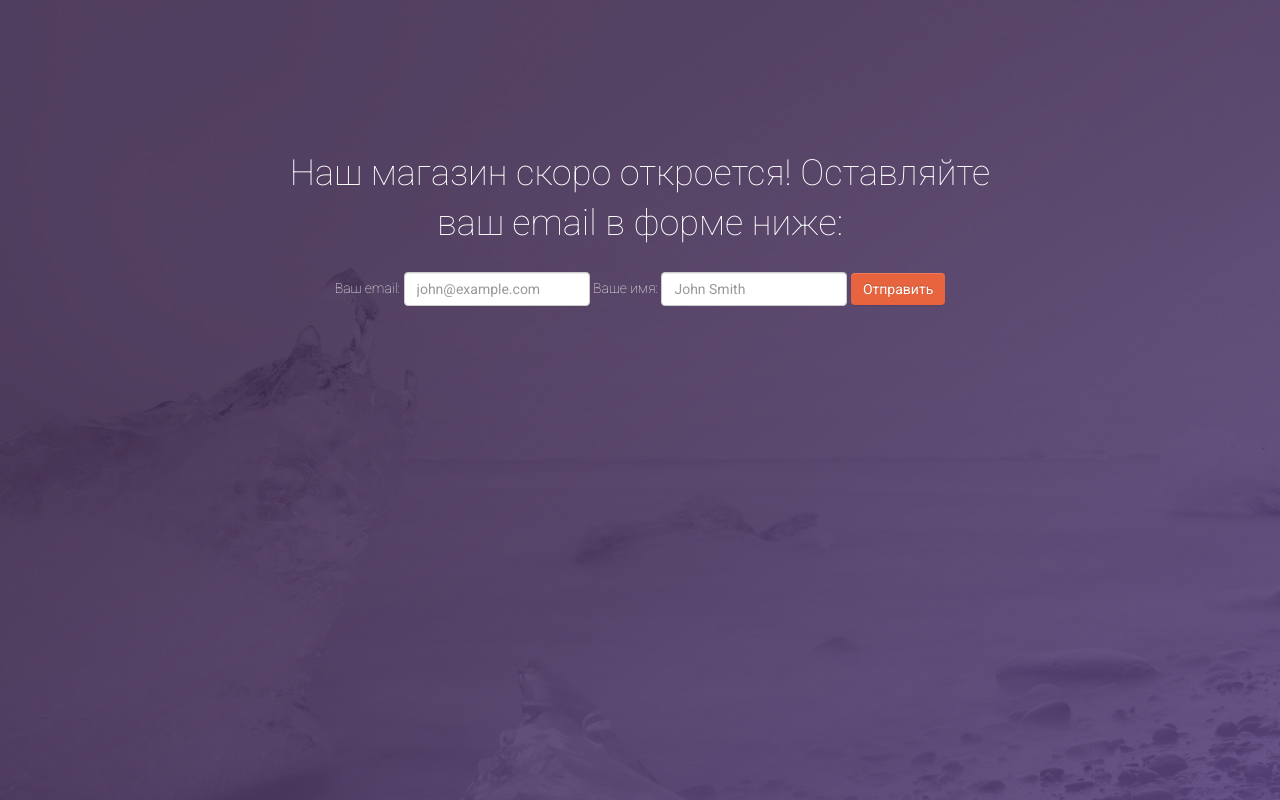
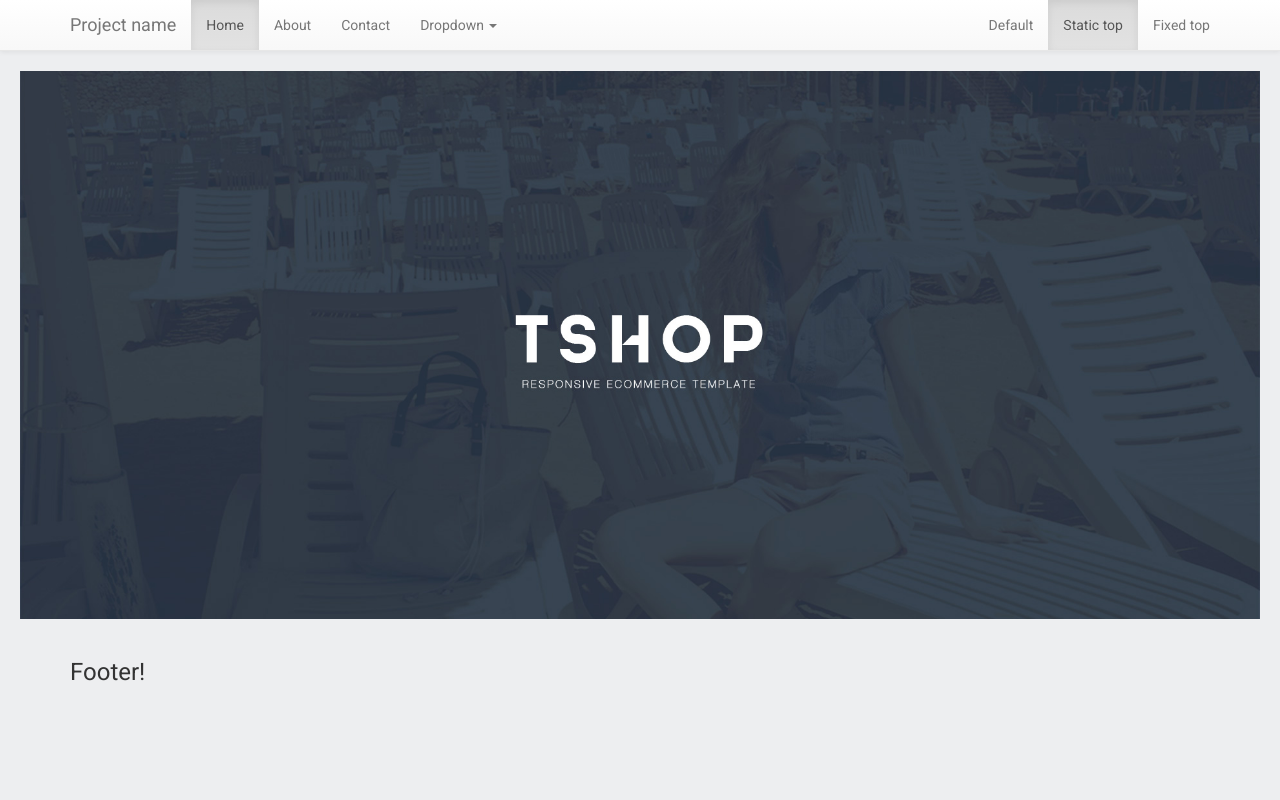
Before and after one commit to Pavaev/django_shop, a Django app: page / in a window 1280 px wide. Run offline with Django 3.2, Linux system fonts and the light colour scheme; data that the repository does not hold is empty; some libraries are stand-ins or nearby versions.

Commit message:
Start making main page

```diff
--- a/landing/urls.py
+++ b/landing/urls.py
@@ -4,5 +4,6 @@ from . import views
 app_name = 'landing_app'
 
 urlpatterns = [
-    re_path(r'^$', views.landing, name='landing')
+    re_path(r'^$', views.home, name='home'),
+    re_path(r'^landing/', views.landing, name='landing')
 ]
--- a/landing/views.py
+++ b/landing/views.py
@@ -1,8 +1,9 @@
 from django.shortcuts import render, render_to_response, redirect
 from landing.forms import SubscriberForm
 
+# Create your views here.
+from products.models import ProductImage
 
-# Create your views here.
 
 def landing(request):
     name = 'Meow'
@@ -12,3 +13,8 @@ def landing(request):
         form.save()
         return render(request, 'landing/landing.html', locals())
     return render(request, 'landing/landing.html', locals())
+
+
+def home(request):
+    products_images = ProductImage.objects.filter(is_main=True)
+    return render_to_response('landing/home.html', locals())
--- a/my_shop/settings.py
+++ b/my_shop/settings.py
@@ -10,7 +10,6 @@ For the full list of settings and their values, see
 https://docs.djangoproject.com/en/2.0/ref/settings/
 """
 
-# TODO: 26.00
 import os
 
 try:
--- a/my_shop/urls.py
+++ b/my_shop/urls.py
@@ -13,14 +13,17 @@ Including another URLconf
     1. Import the include() function: from django.urls import include, path
     2. Add a URL to urlpatterns:  path('blog/', include('blog.urls'))
 """
+from django.conf import settings
+from django.conf.urls.static import static
 from django.contrib import admin
 from django.urls import re_path, include
 
 admin.autodiscover()
 
 urlpatterns = [
-    re_path(r'admin/', admin.site.urls),
-    re_path(r'^', include('landing.urls')),
-    re_path(r'^', include('orders.urls')),
-    re_path(r'^', include('products.urls'))
-]
+                  re_path(r'admin/', admin.site.urls),
+                  re_path(r'^', include('landing.urls')),
+                  re_path(r'^', include('orders.urls')),
+                  re_path(r'^', include('products.urls'))
+              ] + static(settings.STATIC_URL, document_root=settings.STATIC_ROOT) + static(settings.MEDIA_URL,
+                                                                                           document_root=settings.MEDIA_ROOT)
--- a/products/models.py
+++ b/products/models.py
@@ -13,6 +13,7 @@ class Product(models.Model):
     name = models.CharField(max_length=64, blank=True, default=None, null=True)
     price = models.IntegerField(blank=False, default=None, null=False)
     description = models.TextField(blank=True, default=None, null=True)
+    short_description = models.TextField(blank=True, default=None, null=True)
     created = models.DateTimeField(auto_now_add=True, auto_now=False)
     updated = models.DateTimeField(auto_now_add=False, auto_now=True)
 
@@ -24,6 +25,7 @@ class ProductImage(models.Model):
     product = models.ForeignKey(Product, blank=True, default=None, null=True, on_delete=models.CASCADE)
     image = models.ImageField(upload_to='products_images/')
     is_active = models.BooleanField(default=True)
+    is_main = models.BooleanField(default=False)
     created = models.DateTimeField(auto_now_add=True, auto_now=False)
     updated = models.DateTimeField(auto_now_add=False, auto_now=True)
 
--- a/static/css/style.css
+++ b/static/css/style.css
@@ -1,39 +1,34 @@
-.title {
-    color: white;
-    text-align: center;
-    font-weight: 100;
-    line-height: 50px;
-}
-
 html, body {
     height: 100%;
     max-height: 100%;
     font-family: 'Roboto', sans-serif;
+    background-color: #edeef0;
 }
 
-.top-container {
-    padding-top: 10%;
-    }
-
-.general-container {
-    background: url("../img/bg_image.png");
-    height: 100%;
+.section-top {
+    margin: 20px;
 }
 
-.general-container form label {
-    font-weight: 100;
-    color: white;
-    margin-top: 20px;
+.add-to-cart-btn {
+    position: absolute;
+    bottom: 15px;
+
+    margin-left: auto;
+    margin-right: auto;
+    left: 0;
+    right: 0;
 }
 
-.btn-orange {
-    background-color: #e8643e;
-    background-image: none;
-    border: none;
-    margin-top: 13px;
+.product-item {
+    height: 400px;
+    background-color: white;
+    position: relative;
+    border: 1px solid lightgray;
+    padding: 5px;
+    text-align: center;
+    margin-bottom: 10px;
 }
 
-.btn-orange:hover {
-    background-color: orangered;
-    border: none;
+.section-top .img-responsive {
+    margin: 0 auto;
 }
--- /dev/null
+++ b/templates/base.html
@@ -0,0 +1,47 @@
+{% load staticfiles %}
+
+<!DOCTYPE html>
+<html lang="en">
+<head>
+    <meta charset="UTF-8">
+    <title>Hello!</title>
+
+    <!-- Latest compiled and minified CSS -->
+    <link rel="stylesheet" href="//maxcdn.bootstrapcdn.com/bootstrap/3.3.6/css/bootstrap.min.css">
+
+    <!-- Optional theme -->
+    <link rel="stylesheet" href="//maxcdn.bootstrapcdn.com/bootstrap/3.3.6/css/bootstrap-theme.min.css">
+
+    <!-- Roboto font-family -->
+    <link href="https://fonts.googleapis.com/css?family=Roboto:100,100i,300,300i,400&amp;subset=cyrillic,cyrillic-ext,latin-ext"
+          rel="stylesheet">
+
+    <!-- Custom styles -->
+    <link rel="stylesheet" href="{% static 'css/style.css' %}" type="text/css">
+
+
+</head>
+<body>
+
+<div class="wrapper">
+
+    {% include 'navbar.html' %}
+
+    {% block content %}
+    {% endblock %}
+
+
+    {% include 'footer.html' %}
+
+</div>
+
+
+<!-- JQuery -->
+<script src="http://code.jquery.com/jquery-2.0.0.js"></script>
+
+<!-- Bootstrap JS -->
+<script src="//maxcdn.bootstrapcdn.com/bootstrap/3.3.6/js/bootstrap.min.js"></script>
+
+
+</body>
+</html>
--- /dev/null
+++ b/templates/footer.html
@@ -0,0 +1,5 @@
+<footer class="footer">
+    <div class="container">
+        <h3>Footer!</h3>
+    </div>
+</footer>
--- /dev/null
+++ b/templates/landing/home.html
@@ -0,0 +1,40 @@
+{% extends 'base.html' %}
+{% load static %}
+
+{% block content %}
+    <div class="section-top">
+        <img src="{% static 'img/slider0.jpg' %}" class="img-responsive">
+    </div>
+    <div class="section">
+        <div class="container">
+            <div class="row">
+
+                {% for product_image in products_images %}
+                    <div class="col-lg-3">
+                        <div class="product-item">
+                            <div class="img-item">
+                                <img src="{{ product_image.image.url }}" class="img-responsive  ">
+
+                            </div>
+                            <h4>{{ product_image.product.name }}</h4>
+                            <p>{{ product_image.product.description|truncatechars_html:70 }}</p>
+
+
+                            <div>
+                                {{ product_image.product.price }} RUB
+                            </div>
+
+                            <div class="add-to-cart-btn">
+                                <button class="btn btn-success">
+                                    Добавить в корзину
+                                </button>
+                            </div>
+                        </div>
+
+                    </div>
+                {% endfor %}
+
+            </div>
+        </div>
+    </div>
+{% endblock %}
--- a/templates/landing/landing.html
+++ b/templates/landing/landing.html
@@ -17,7 +17,7 @@
           rel="stylesheet">
 
     <!-- Custom styles -->
-    <link rel="stylesheet" href="{% static 'css/style.css' %}" type="text/css">
+    <link rel="stylesheet" href="{% static 'css/landing.css' %}" type="text/css">
 
 
 </head>
--- /dev/null
+++ b/templates/navbar.html
@@ -0,0 +1,38 @@
+ <!-- Static navbar -->
+    <nav class="navbar navbar-default navbar-static-top">
+      <div class="container">
+        <div class="navbar-header">
+          <button type="button" class="navbar-toggle collapsed" data-toggle="collapse" data-target="#navbar" aria-expanded="false" aria-controls="navbar">
+            <span class="sr-only">Toggle navigation</span>
+            <span class="icon-bar"></span>
+            <span class="icon-bar"></span>
+            <span class="icon-bar"></span>
+          </button>
+          <a class="navbar-brand" href="#">Project name</a>
+        </div>
+        <div id="navbar" class="navbar-collapse collapse">
+          <ul class="nav navbar-nav">
+            <li class="active"><a href="#">Home</a></li>
+            <li><a href="#about">About</a></li>
+            <li><a href="#contact">Contact</a></li>
+            <li class="dropdown">
+              <a href="#" class="dropdown-toggle" data-toggle="dropdown" role="button" aria-haspopup="true" aria-expanded="false">Dropdown <span class="caret"></span></a>
+              <ul class="dropdown-menu">
+                <li><a href="#">Action</a></li>
+                <li><a href="#">Another action</a></li>
+                <li><a href="#">Something else here</a></li>
+                <li role="separator" class="divider"></li>
+                <li class="dropdown-header">Nav header</li>
+                <li><a href="#">Separated link</a></li>
+                <li><a href="#">One more separated link</a></li>
+              </ul>
+            </li>
+          </ul>
+          <ul class="nav navbar-nav navbar-right">
+            <li><a href="../navbar/">Default</a></li>
+            <li class="active"><a href="./">Static top <span class="sr-only">(current)</span></a></li>
+            <li><a href="../navbar-fixed-top/">Fixed top</a></li>
+          </ul>
+        </div><!--/.nav-collapse -->
+      </div>
+    </nav>
```
Also changed, not shown: static/css/landing.css (added, +39 -0 lines), orders/migrations/0005_auto_20180225_1851.py (added), products/migrations/0004_product_short_description.py (added), products/migrations/0005_productimage_is_main.py (added), static/img/logo.jpg (added), static/img/logo.png (added), static/img/slider0.jpg (added), 1 other file.
